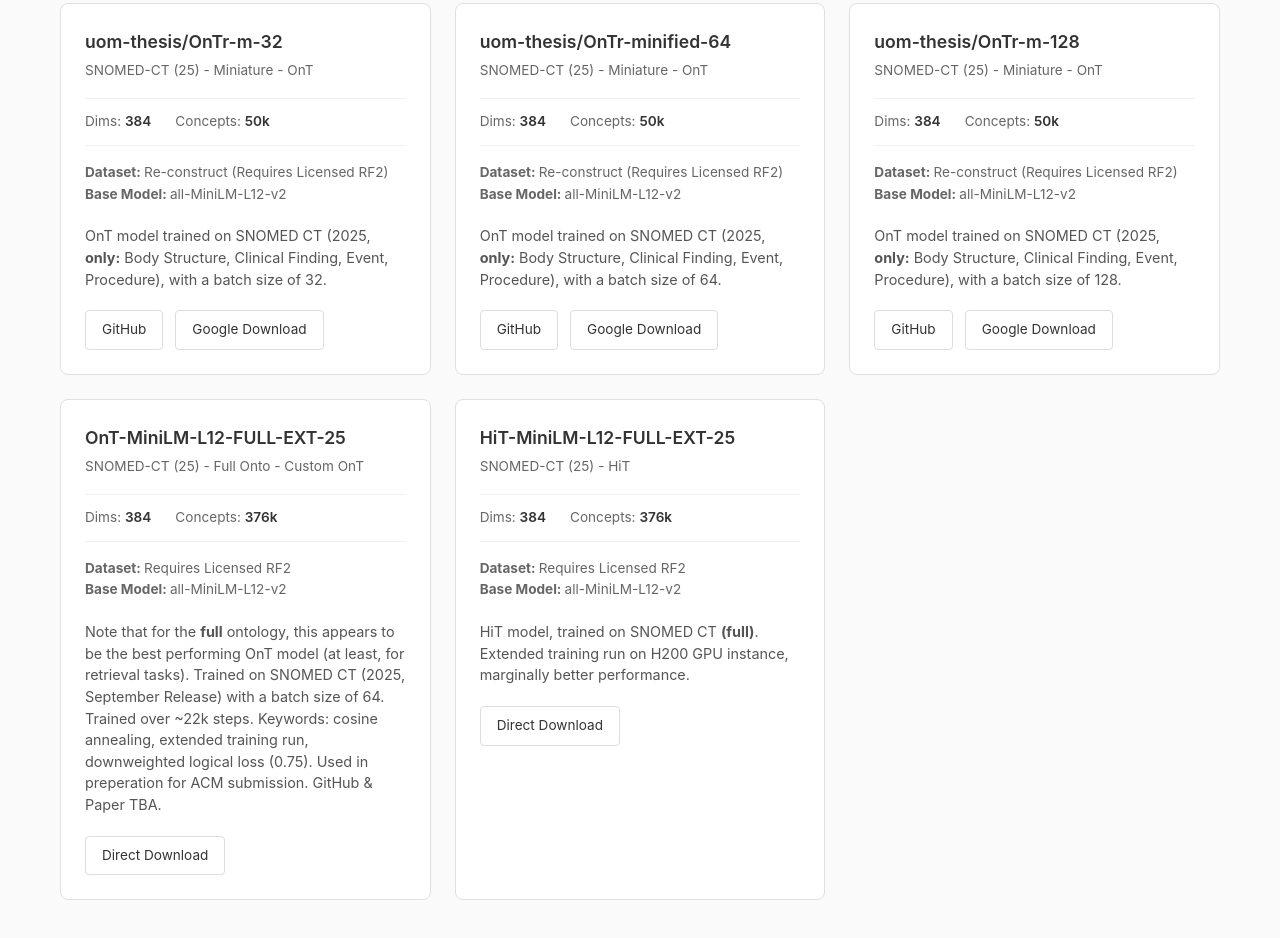
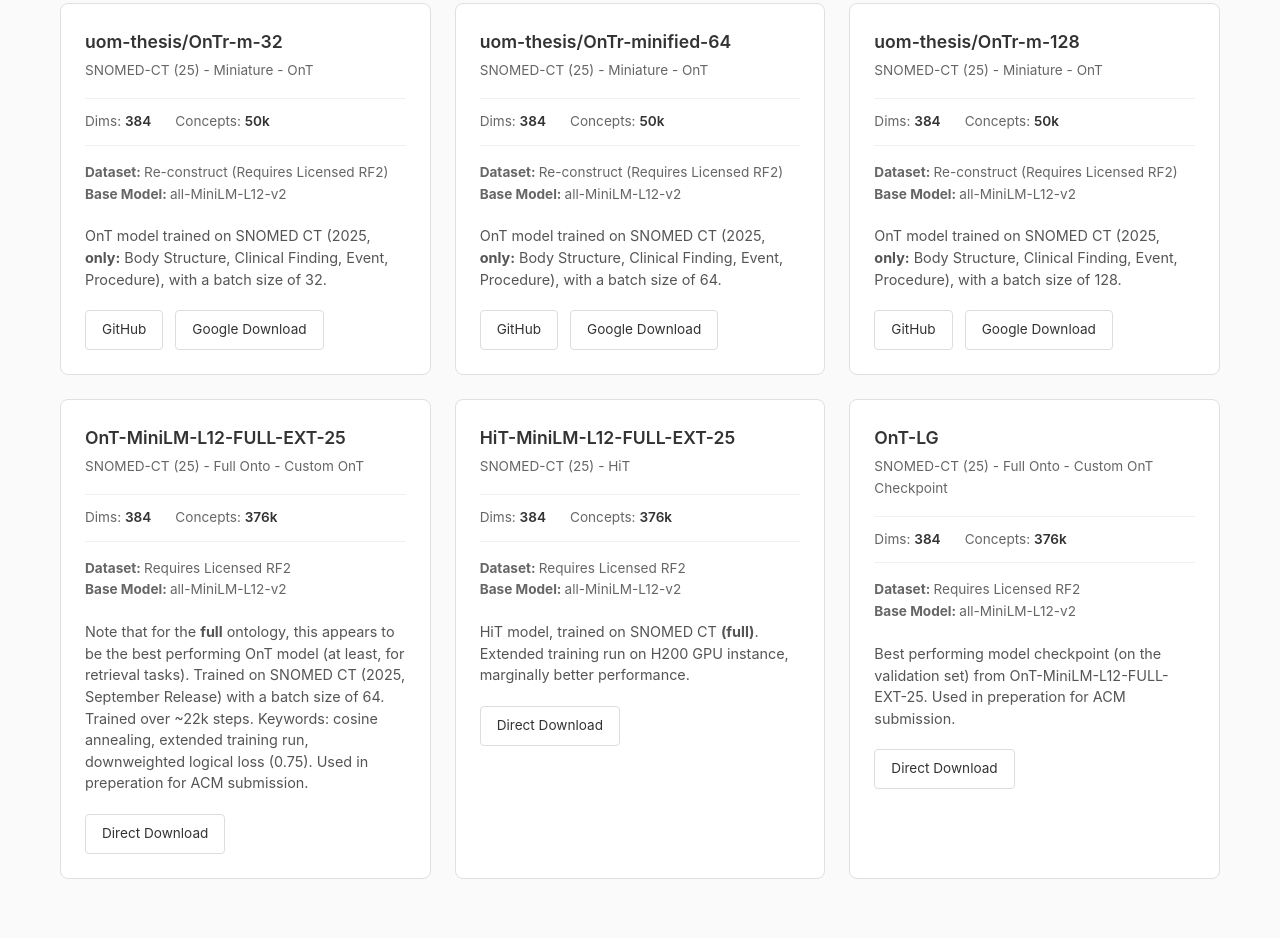
Before and after one commit to jonathondilworth/OntoZoo, a plain HTML site: page src/static-html-tmp/index.html in a window 1280 px wide. Shown: the part 1374-2312 px from the top of the page. Drawn offline with Linux system fonts and the light colour scheme.

Commit message:
Added OnT-LG \w model checkpoint to model cards.

```diff
--- a/src/static-html-tmp/index.html
+++ b/src/static-html-tmp/index.html
@@ -497,14 +497,14 @@
                     <strong>Base Model: </strong> <a href="https://huggingface.co/sentence-transformers/all-MiniLM-L12-v2">all-MiniLM-L12-v2</a>
                 </div>
                 <div class="model-description">
-                    Note that for the <strong>full</strong> ontology, this appears to be the best performing OnT model (at least, for retrieval tasks). Trained on SNOMED CT (2025, September Release) with a batch size of 64. Trained over ~22k steps. Keywords: cosine annealing, extended training run, downweighted logical loss (0.75). Used in preperation for ACM submission. GitHub & Paper TBA.
+                    Note that for the <strong>full</strong> ontology, this appears to be the best performing OnT model (at least, for retrieval tasks). Trained on SNOMED CT (2025, September Release) with a batch size of 64. Trained over ~22k steps. Keywords: cosine annealing, extended training run, downweighted logical loss (0.75). Used in preperation for ACM submission.
                 </div>
                 <div class="model-actions">
                     <a href="https://ontozoo.io/models/OnT-all-MiniLM-L12-v2-FULL-EXT-25.zip" class="btn" target="_blank">Direct Download</a>
                 </div>
             </div>
 
-            <!-- OnT: SNOMED-CT 2025 FULL EXT \w cosine annealing -->
+            <!-- HiT: SNOMED-CT 2025 FULL EXT -->
 
             <div class="model-card" data-tags="snomed">
                 <div class="model-header">
@@ -536,6 +536,41 @@
                 </div>
                 <div class="model-actions">
                     <a href="https://ontozoo.io/models/HiT-all-MiniLM-L12-v2-FULL-EXT-25.zip" class="btn" target="_blank">Direct Download</a>
+                </div>
+            </div>
+
+            <!-- OnT: SNOMED-CT 2025 FULL EXT MODEL CHECKPOINT -->
+
+            <div class="model-card" data-tags="snomed">
+                <div class="model-header">
+                    <div class="model-name">OnT-LG</div>
+                    <div class="model-type">SNOMED-CT (25) - Full Onto - Custom OnT Checkpoint</div>
+                </div>
+                <div class="model-stats">
+                    <div class="stat">
+                        <span class="stat-label">Dims:</span>
+                        <span class="stat-value">384</span>
+                    </div>
+                    <div class="stat">
+                        <span class="stat-label">Concepts:</span>
+                        <span class="stat-value">376k</span>
+                    </div>
+                    <div class="stat">
+                        <span class="stat-label"></span>
+                        <span class="stat-value"></span>
+                    </div>
+                </div>
+                <div class="model-training">
+                    <strong>Dataset: </strong> <a href="#">Requires Licensed RF2</a>
+                </div>
+                <div class="model-training">
+                    <strong>Base Model: </strong> <a href="https://huggingface.co/sentence-transformers/all-MiniLM-L12-v2">all-MiniLM-L12-v2</a>
+                </div>
+                <div class="model-description">
+                    Best performing model checkpoint (on the validation set) from OnT-MiniLM-L12-FULL-EXT-25. Used in preperation for ACM submission.
+                </div>
+                <div class="model-actions">
+                    <a href="https://ontozoo.io/models/OnT-LG.zip" class="btn" target="_blank">Direct Download</a>
                 </div>
             </div>
 
```
